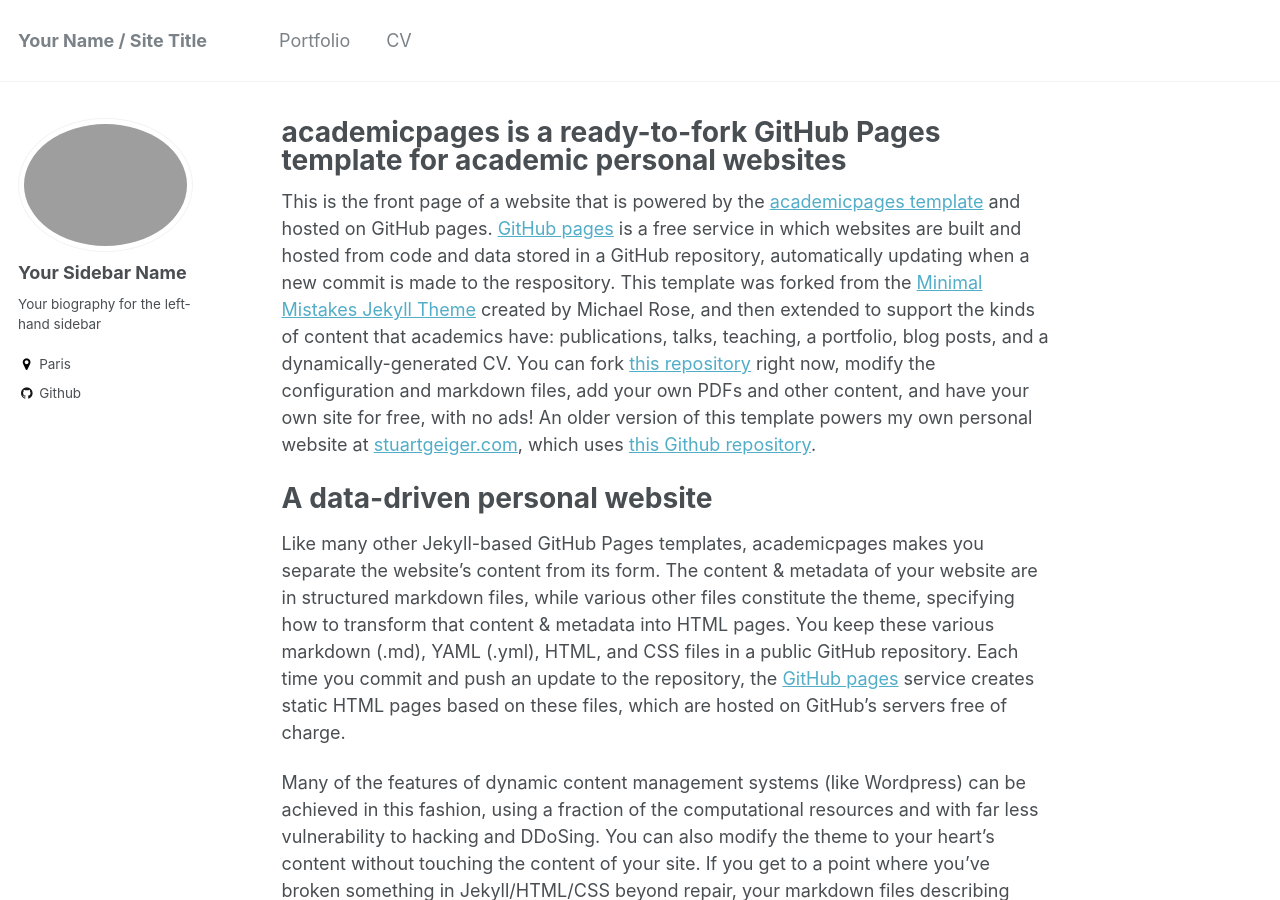
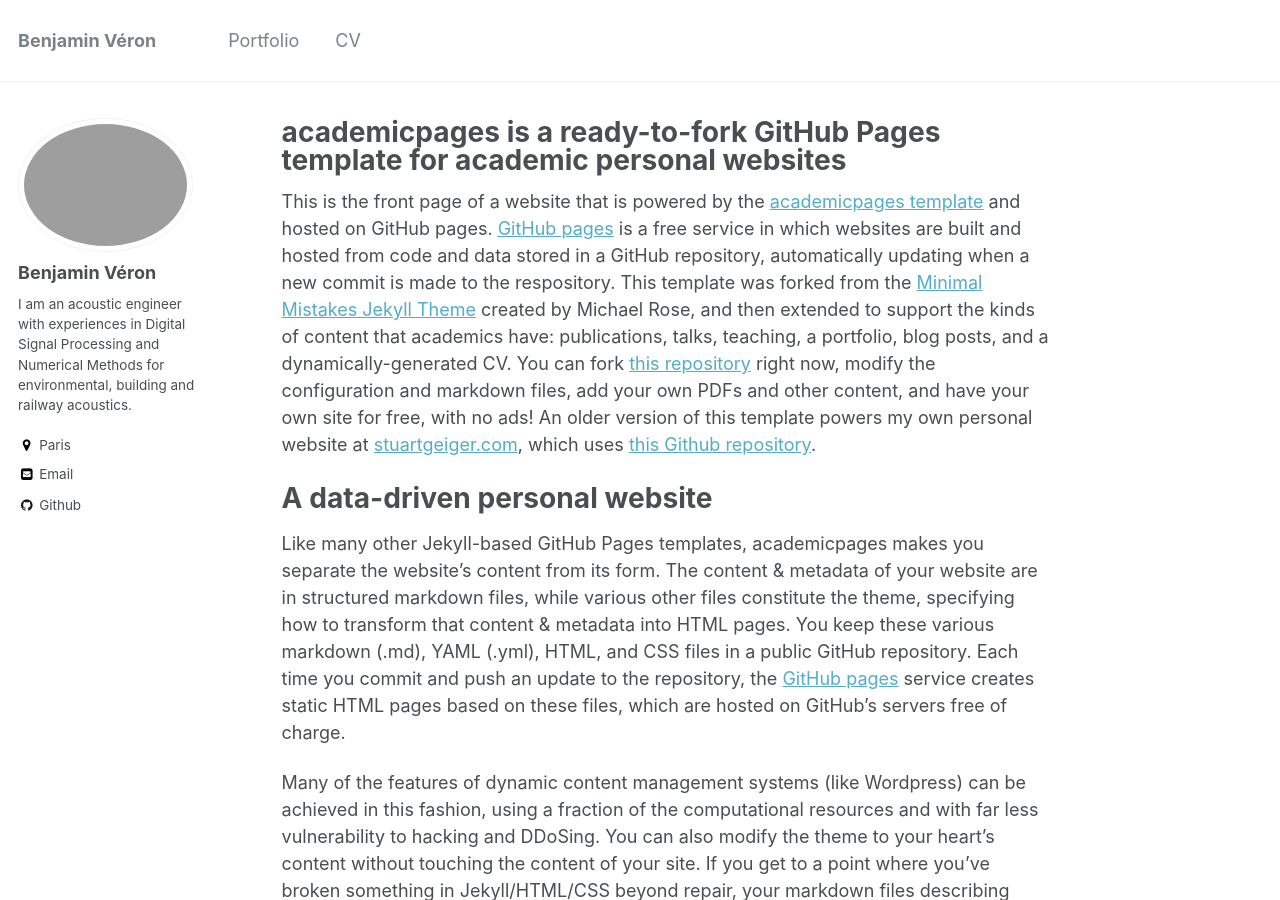
Before and after one commit to bveron/bveron.github.io, a Jekyll site: the page built from _pages/about.md, in a window 1280 px wide and 900 px high. Built offline with Jekyll 4.4.1, drawn with Linux system fonts in a browser that asks for light colours.

Commit message:
profile edit

```diff
--- a/_config.yml
+++ b/_config.yml
@@ -7,11 +7,11 @@
 
 # Site Settings
 locale                   : "en-US"
-title                    : "Your Name / Site Title"
+title                    : "Benjamin Véron"
 title_separator          : "-"
 name                     : &name "Your Name"
 description              : &description "personal description"
-url                      : https://bveron.github.io # the base hostname & protocol for your site e.g. "https://mmistakes.github.io"
+url                      : https://bveron.github.io
 baseurl                  : "" # the subpath of your site, e.g. "/blog"
 repository               : "bveron/bveron.github.io"
 teaser                   :  # filename of teaser fallback teaser image placed in /images/, .e.g. "500x300.png"
@@ -73,12 +73,12 @@ analytics:
 
 # Site Author
 author:
-  name             : "Your Sidebar Name"
+  name             : "Benjamin Véron"
   avatar           : "profile.png"
-  bio              : "Your biography for the left-hand sidebar"
+  bio              : "I am an acoustic engineer with experiences in Digital Signal Processing and Numerical Methods for environmental, building and railway acoustics."
   location         : "Paris"
   employer         :
-  email            :
+  email            : "veronbenjamin@gmail.com"
   uri              :
   bitbucket        :
   codepen          :
```
Also changed, not shown: 2 other files.
